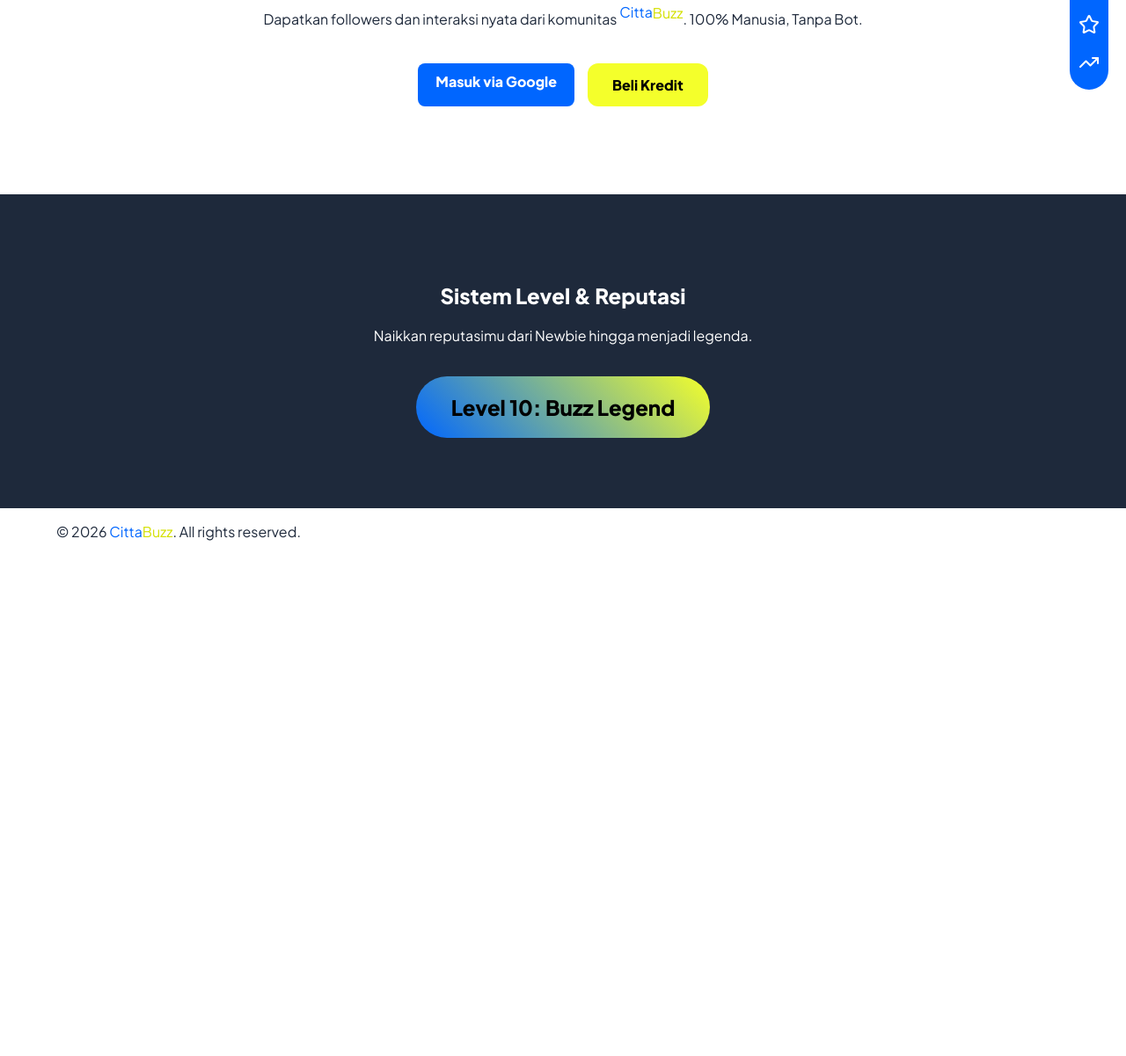
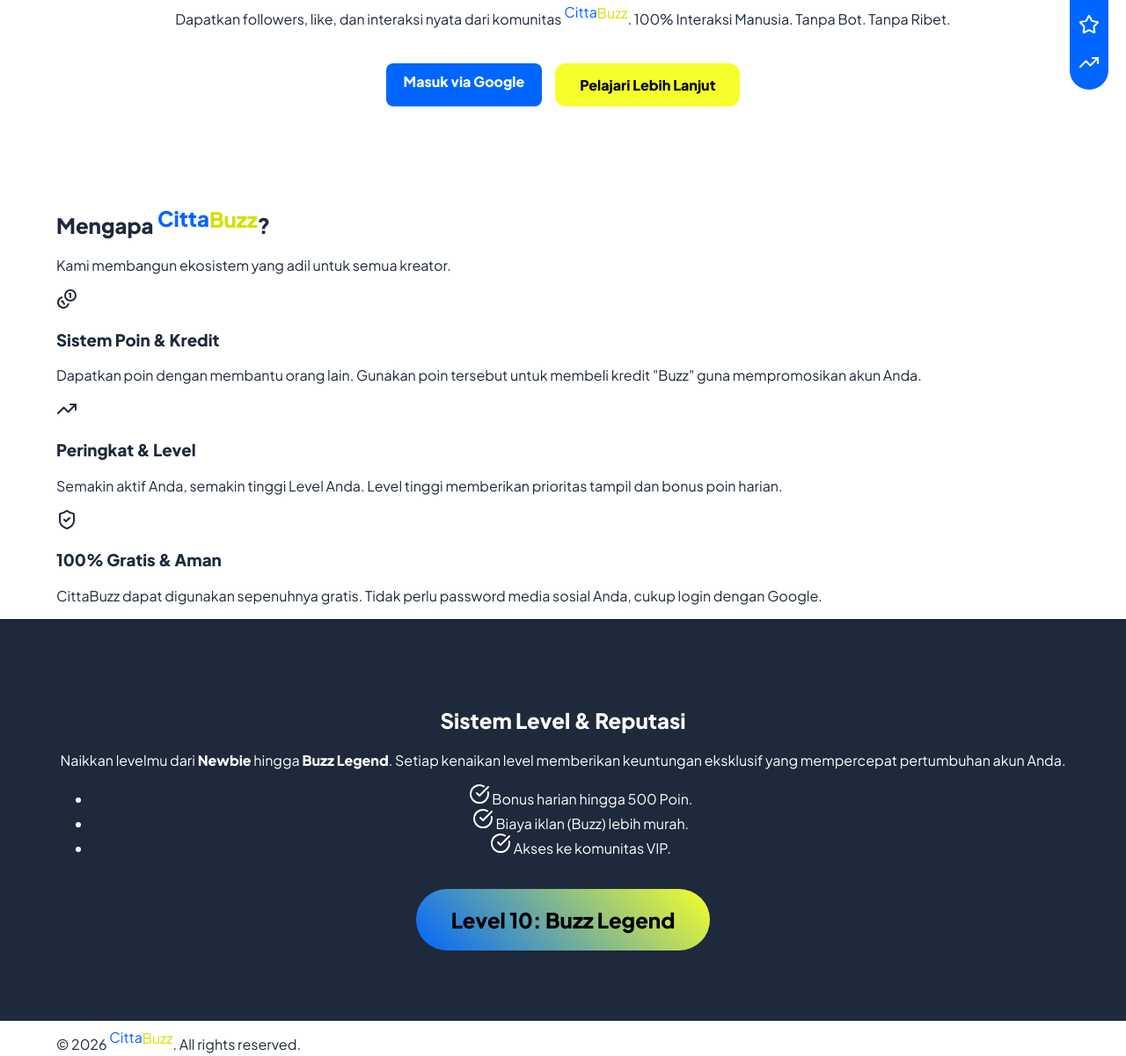
Before and after one commit to mamanggim/cittabuzz, a plain HTML site: page index.html in a window 1280 px wide. Shown: the part 370-1571 px from the top of the page at 88% size. Before the commit the page ends 1001 px from the top, so only its background shows below. Drawn offline with nearby package versions, Linux system fonts and the light colour scheme.

Commit message:
Update index.html

```diff
--- a/index.html
+++ b/index.html
@@ -9,21 +9,14 @@
     <script src="https://unpkg.com/lucide@latest"></script>
 
     <link rel="icon" type="image/x-icon" href="assets/ico32px.ico">
-    <link rel="apple-touch-icon" href="assets/ios180px.png">
 </head>
 <body>
 
     <div id="global-loading-overlay">
         <div class="spinner-cube-grid">
-            <div class="cube cube1"></div>
-            <div class="cube cube2"></div>
-            <div class="cube cube3"></div>
-            <div class="cube cube4"></div>
-            <div class="cube cube5"></div>
-            <div class="cube cube6"></div>
-            <div class="cube cube7"></div>
-            <div class="cube cube8"></div>
-            <div class="cube cube9"></div>
+            <div class="cube cube1"></div><div class="cube cube2"></div><div class="cube cube3"></div>
+            <div class="cube cube4"></div><div class="cube cube5"></div><div class="cube cube6"></div>
+            <div class="cube cube7"></div><div class="cube cube8"></div><div class="cube cube9"></div>
         </div>
         <p>Follow • Buzz • Popular</p>
     </div>
@@ -72,14 +65,45 @@
                 <span class="wave-text"><span class="citta">Citta</span><span class="buzz">Buzz</span></span>
             </h1>
 
-            <p class="lang-id">Dapatkan followers dan interaksi nyata dari komunitas <span class="wave-text small-wave"><span class="citta">Citta</span><span class="buzz">Buzz</span></span>. 100% Manusia, Tanpa Bot.</p>
-            <p class="lang-en hidden">Get real followers and interactions from <span class="wave-text small-wave"><span class="citta">Citta</span><span class="buzz">Buzz</span></span> community. 100% Human, No Bots.</p>
+            <p class="lang-id">Dapatkan followers, like, dan interaksi nyata dari komunitas <span class="wave-text inline-wave"><span class="citta">Citta</span><span class="buzz">Buzz</span></span>. 100% Interaksi Manusia. Tanpa Bot. Tanpa Ribet.</p>
+            <p class="lang-en hidden">Get real followers, likes, and interactions from the <span class="wave-text inline-wave"><span class="citta">Citta</span><span class="buzz">Buzz</span></span> community. 100% Human Interaction. No Bots. No Hassle.</p>
 
             <div class="hero-btns">
                 <a href="login.html" class="btn-primary btn-lg lang-id">Masuk via Google</a>
                 <a href="login.html" class="btn-primary btn-lg lang-en hidden">Sign in with Google</a>
-                <a href="#features" class="btn-gold btn-lg lang-id">Beli Kredit</a>
-                <a href="#features" class="btn-gold btn-lg lang-en hidden">Buy Credits</a>
+                <a href="#features" class="btn-gold btn-lg lang-id">Pelajari Lebih Lanjut</a>
+                <a href="#features" class="btn-gold btn-lg lang-en hidden">Learn More</a>
+            </div>
+        </div>
+    </section>
+
+    <section id="features" class="features">
+        <div class="container">
+            <div class="section-title">
+                <h2 class="lang-id">Mengapa <span class="wave-text"><span class="citta">Citta</span><span class="buzz">Buzz</span></span>?</h2>
+                <h2 class="lang-en hidden">Why <span class="wave-text"><span class="citta">Citta</span><span class="buzz">Buzz</span></span>?</h2>
+                <p class="lang-id">Kami membangun ekosistem yang adil untuk semua kreator.</p>
+                <p class="lang-en hidden">We build a fair ecosystem for all creators.</p>
+            </div>
+            <div class="feature-grid">
+                <div class="card">
+                    <div class="icon-box"><i data-lucide="coins"></i></div>
+                    <h3 class="lang-id">Sistem Poin & Kredit</h3><h3 class="lang-en hidden">Points & Credits System</h3>
+                    <p class="lang-id">Dapatkan poin dengan membantu orang lain. Gunakan poin tersebut untuk membeli kredit "Buzz" guna mempromosikan akun Anda.</p>
+                    <p class="lang-en hidden">Earn points by helping others. Use those points to buy "Buzz" credits to promote your account.</p>
+                </div>
+                <div class="card">
+                    <div class="icon-box"><i data-lucide="trending-up"></i></div>
+                    <h3 class="lang-id">Peringkat & Level</h3><h3 class="lang-en hidden">Rank & Levels</h3>
+                    <p class="lang-id">Semakin aktif Anda, semakin tinggi Level Anda. Level tinggi memberikan prioritas tampil dan bonus poin harian.</p>
+                    <p class="lang-en hidden">The more active you are, the higher your Level. High levels give display priority and daily bonus points.</p>
+                </div>
+                <div class="card">
+                    <div class="icon-box"><i data-lucide="shield-check"></i></div>
+                    <h3 class="lang-id">100% Gratis & Aman</h3><h3 class="lang-en hidden">100% Free & Safe</h3>
+                    <p class="lang-id">CittaBuzz dapat digunakan sepenuhnya gratis. Tidak perlu password media sosial Anda, cukup login dengan Google.</p>
+                    <p class="lang-en hidden">CittaBuzz is completely free to use. No social media password needed, just login with Google.</p>
+                </div>
             </div>
         </div>
     </section>
@@ -89,7 +113,14 @@
             <div class="flex-row">
                 <div class="text-side">
                     <h2 class="lang-id">Sistem Level & Reputasi</h2>
-                    <p class="lang-id">Naikkan reputasimu dari Newbie hingga menjadi legenda.</p>
+                    <h2 class="lang-en hidden">Level & Reputation System</h2>
+                    <p class="lang-id">Naikkan levelmu dari <strong>Newbie</strong> hingga <strong>Buzz Legend</strong>. Setiap kenaikan level memberikan keuntungan eksklusif yang mempercepat pertumbuhan akun Anda.</p>
+                    <p class="lang-en hidden">Level up from <strong>Newbie</strong> to <strong>Buzz Legend</strong>. Each level up provides exclusive benefits that accelerate your account growth.</p>
+                    <ul class="list-features lang-id">
+                        <li><i data-lucide="check-circle"></i> Bonus harian hingga 500 Poin.</li>
+                        <li><i data-lucide="check-circle"></i> Biaya iklan (Buzz) lebih murah.</li>
+                        <li><i data-lucide="check-circle"></i> Akses ke komunitas VIP.</li>
+                    </ul>
                 </div>
                 <div class="image-side">
                     <div class="level-mockup">Level 10: Buzz Legend</div>
@@ -98,9 +129,9 @@
         </div>
     </section>
 
-    <footer>
+    <footer class="main-footer">
         <div class="container">
-            <p>&copy; 2026 <span class="citta">Citta</span><span class="buzz">Buzz</span>. All rights reserved.</p>
+            <p>&copy; 2026 <span class="wave-text small-wave"><span class="citta">Citta</span><span class="buzz">Buzz</span></span>. All rights reserved.</p>
         </div>
     </footer>
 
```
